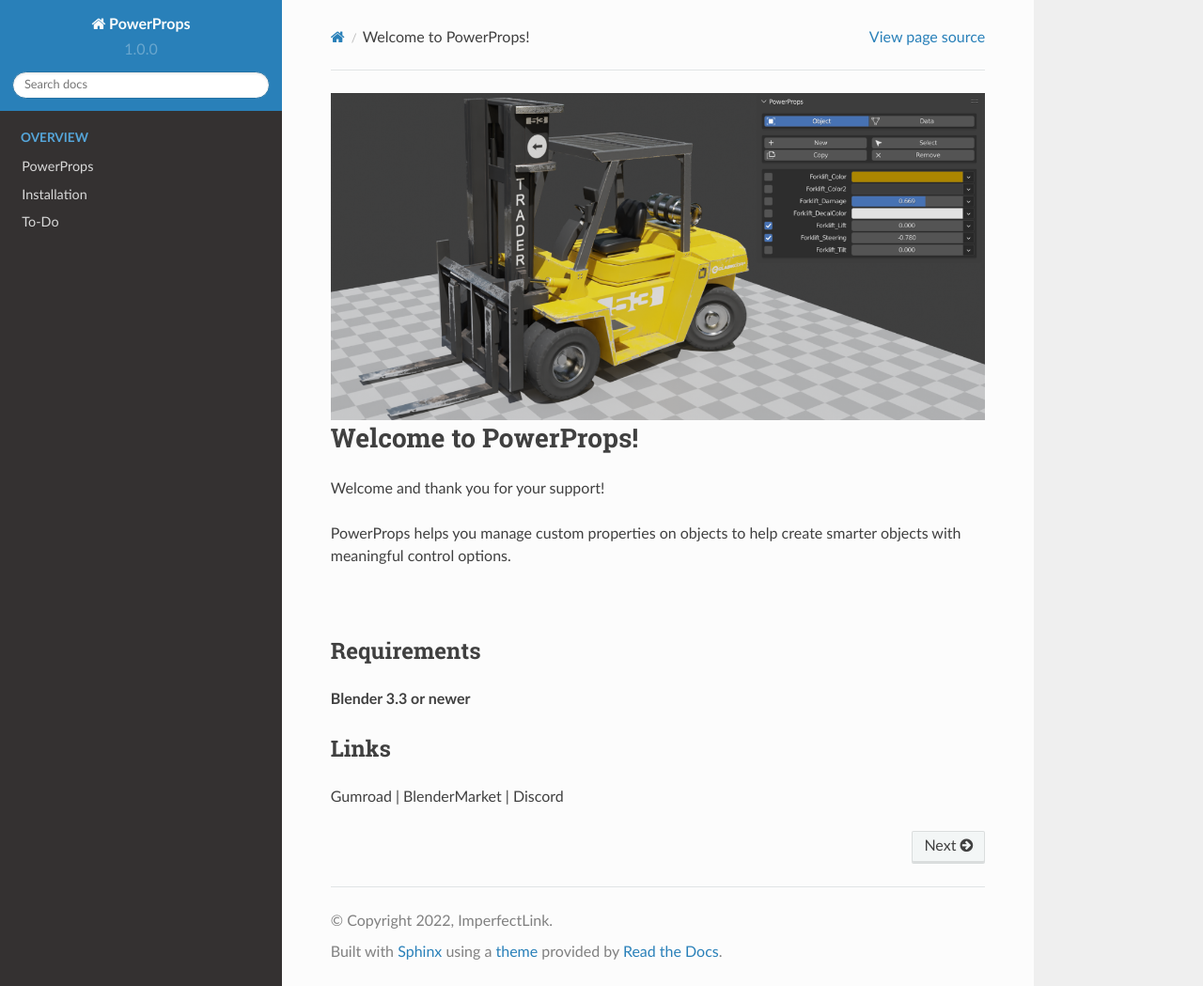
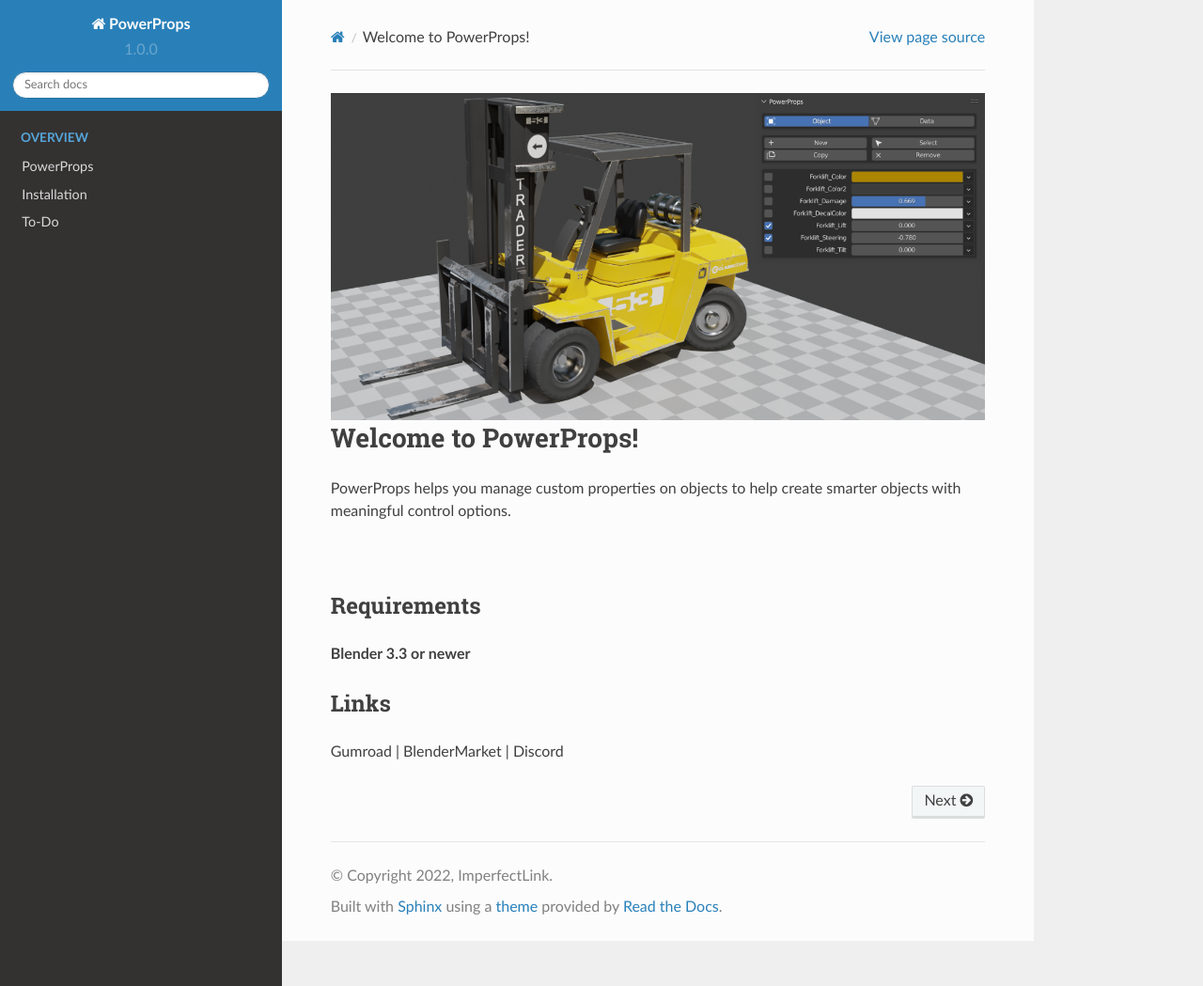
Before and after one commit to imperfectlink/PowerProps, a Sphinx documentation site: the page built from docs/source/index.rst, in a window 1280 px wide and 1049 px high. Shown: the whole window at 94% size. Built offline with Sphinx 7.4.7 and the Read the Docs theme 2.0.0, drawn with Linux system fonts in a browser that asks for light colours.

Commit message:
Update index.rst

```diff
--- a/docs/source/index.rst
+++ b/docs/source/index.rst
@@ -2,8 +2,6 @@
 
 Welcome to PowerProps!
 ====
-
-Welcome and thank you for your support!
 
 PowerProps helps you manage custom properties on objects to help create smarter objects with meaningful control options.
 
```
